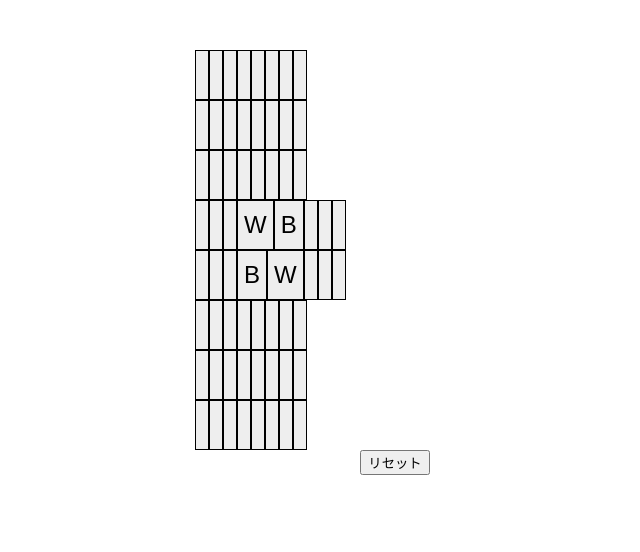
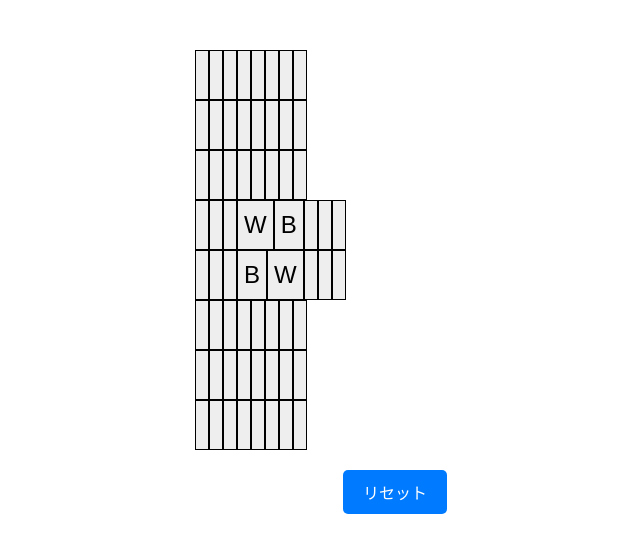
Before and after one commit to yo16/react_othello_chatgpt, a React (Create React App) app in the folder othello-game/: page / in a window 1280 px wide. Shown: the top 552 px of the page, without its empty margins (245-885 px from the left). Built offline with nearby package versions, Linux system fonts and the light colour scheme.

Commit message:
changed styles

```diff
--- /dev/null
+++ b/othello-game/src/components/Game.css
@@ -0,0 +1,15 @@
+/* src/components/Game.css */
+.reset-button {
+    margin-top: 20px;
+    padding: 10px 20px;
+    font-size: 16px;
+    background-color: #007bff;
+    color: white;
+    border: none;
+    border-radius: 5px;
+    cursor: pointer;
+}
+
+.reset-button:hover {
+    background-color: #0056b3;
+}
--- a/othello-game/src/components/Game.tsx
+++ b/othello-game/src/components/Game.tsx
@@ -1,6 +1,8 @@
 // src/components/Game.tsx
 import React, { useState } from 'react';
 import Board from './Board';
+
+import "./Game.css";
 
 const Game: React.FC = () => {
     const initialSquares = () => {
--- /dev/null
+++ b/othello-game/src/components/Square.css
@@ -0,0 +1,10 @@
+.square {
+    width: 50px;
+    height: 50px;
+    background: #eee;
+    border: 1px solid #000;
+    display: flex;
+    justify-content: center;
+    align-items: center;
+    font-size: 24px;
+}
--- a/othello-game/src/components/Square.tsx
+++ b/othello-game/src/components/Square.tsx
@@ -1,5 +1,7 @@
 // src/components/Square.tsx
 import React from 'react';
+
+import './Square.css';
 
 interface SquareProps {
   value: string | null;
--- a/othello-game/src/index.css
+++ b/othello-game/src/index.css
@@ -16,16 +16,6 @@ body {
   grid-template-rows: repeat(8, 50px);
 }
 
-.square {
-  width: 50px;
-  height: 50px;
-  background: #eee;
-  border: 1px solid #000;
-  display: flex;
-  justify-content: center;
-  align-items: center;
-  font-size: 24px;
-}
 
 .board-row {
   display: flex;
```
